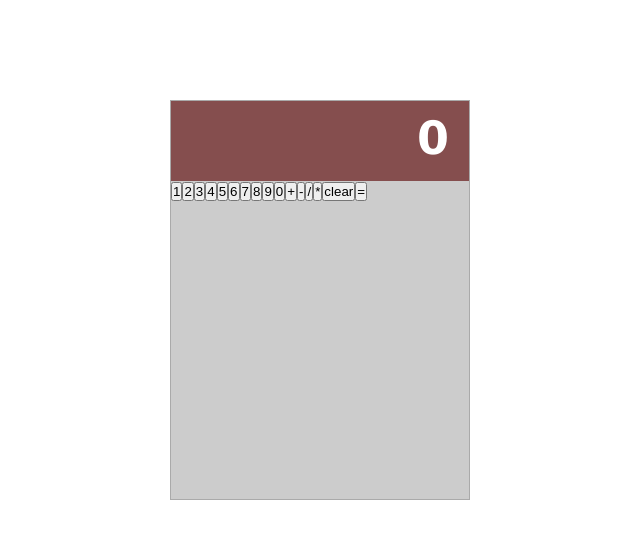
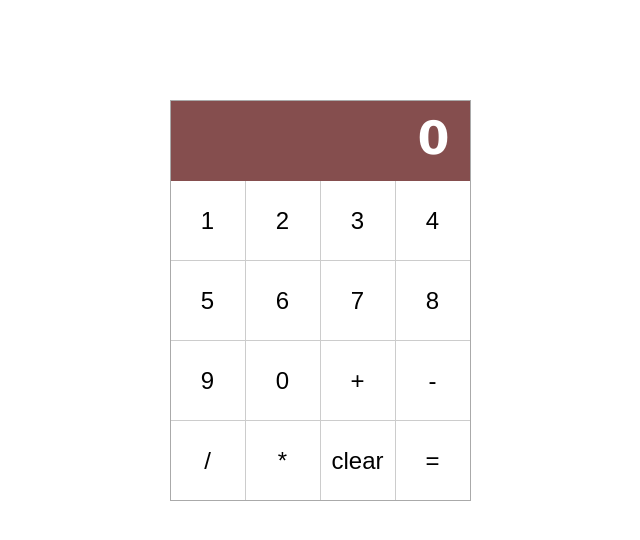
Before and after one commit to g-krzysztof/calculator, a React (Create React App) app: page / in a window 1280 px wide. Shown: the top 540 px of the page, without its empty margins (320-960 px from the left). Built offline with nearby package versions, Linux system fonts and the light colour scheme.

Commit message:
add buttons styles

```diff
--- a/src/components/Button.js
+++ b/src/components/Button.js
@@ -4,7 +4,7 @@ import '../css/Button.css';
 function Button(props) {
     return (
         <div className="Button">
-            <button value={props.name} onClick={props.onClick}>{props.name}</button>
+            <button className="Button__btn" value={props.name} onClick={props.onClick}>{props.name}</button>
         </div>
     );
 }
--- a/src/css/App.css
+++ b/src/css/App.css
@@ -1,14 +1,22 @@
 .App {
   background-color: #ccc;
-  width: 300px;
-  height: 400px;
+  width: 301px;
+  height: 401px;
   border: 1px solid #aaa;
   margin: 100px auto 0 auto;
 }
 
 .buttons-wrapper {
+  height: 319px;
   display: -webkit-box;
   display: -ms-flexbox;
   display: flex;
+  -ms-flex-wrap: wrap;
+      flex-wrap: wrap;
+  -webkit-box-pack: justify;
+      -ms-flex-pack: justify;
+          justify-content: space-between;
+  -ms-flex-line-pack: justify;
+      align-content: space-between;
 }
 /*# sourceMappingURL=App.css.map */
--- a/src/css/Button.css
+++ b/src/css/Button.css
@@ -1 +1,9 @@
-/* No CSS *//*# sourceMappingURL=Button.css.map */
+.Button__btn {
+  width: 74px;
+  height: 79px;
+  border: none;
+  background-color: #fff;
+  font-size: 24px;
+  cursor: pointer;
+}
+/*# sourceMappingURL=Button.css.map */
--- a/src/styles/App.scss
+++ b/src/styles/App.scss
@@ -1,11 +1,16 @@
 .App {
     background-color: #ccc;
-    width: 300px;
-    height: 400px;
+    width: 301px;
+    height: 401px;
     border: 1px solid #aaa;
     margin: 100px auto 0 auto;
 }
 
 .buttons-wrapper {
+    height: 319px;
     display: flex;
+    flex-wrap: wrap;
+    justify-content: space-between;
+    // align-items: center;
+    align-content: space-between;
 }
--- a/src/styles/Button.scss
+++ b/src/styles/Button.scss
@@ -0,0 +1,10 @@
+.Button {
+    &__btn{
+    width: 74px;
+    height: 79px;
+    border: none;
+    background-color: #fff;
+    font-size: 24px;
+    cursor: pointer;
+    }
+}
```
Also changed, not shown: 2 other files (tests, documents, lock files or other folders).
